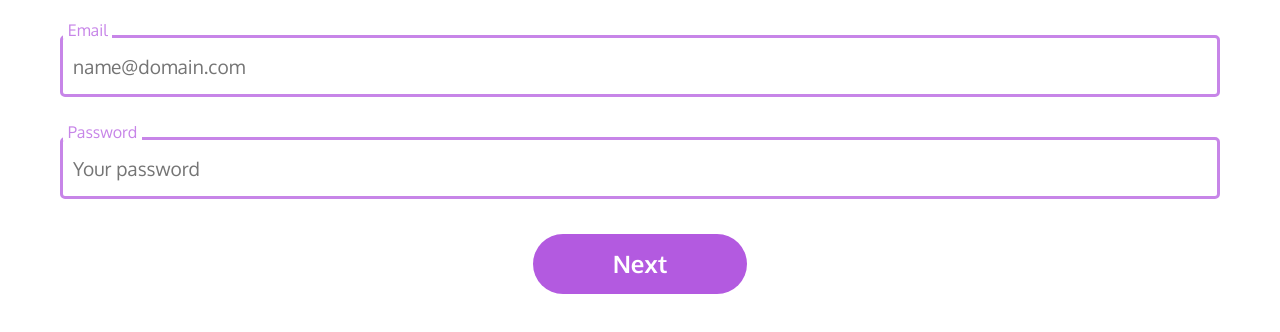
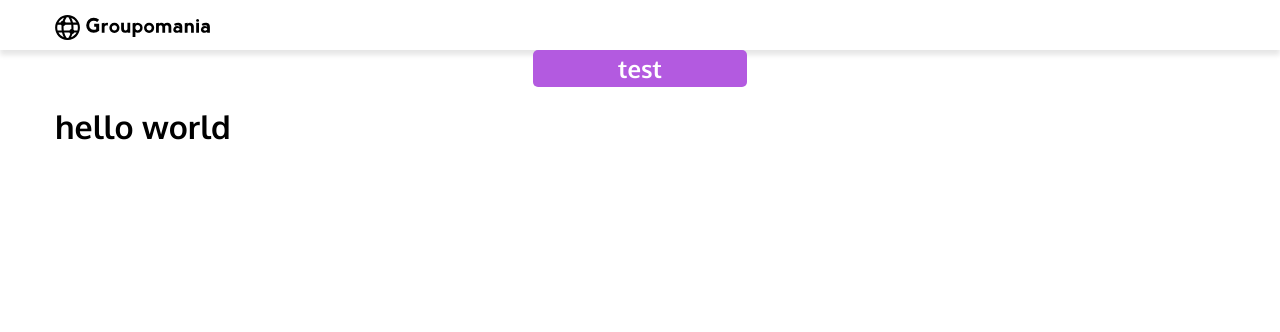
Before and after one commit to diellatseng/ChingYaoTseng_7_20042021_frontend, a Vue app: page /#/ in a window 1280 px wide. Before the commit this address led to /#/login. Shown: the top 332 px of the page. Built offline with nearby package versions, Linux system fonts and the light colour scheme.

Commit message:
add create post component

```diff
--- a/src/components/AppButton.vue
+++ b/src/components/AppButton.vue
@@ -19,7 +19,8 @@ export default {
         rounded: 'rounded'
       },
       sizes: {
-        normal: ''
+        normal: '',
+        small: 'small'
       }
     }
   },
@@ -50,19 +51,20 @@ export default {
 
 <style scoped lang="scss">
 .button {
+  width:150px;
   display:flex;
-  width:150px;
   justify-content:center;
   align-items:center;
-  transition-duration: 0.4s;
-  background-color: $color-primary;
   margin: auto;
   padding: 1rem 2rem;
+  border-radius: 5px;
+  transition-duration: 0.4s;
   font-size: 1.5rem;
   font-weight: bold;
   text-align: center;
   text-decoration: none;
   color: white;
+  background-color: $color-primary;
   cursor: pointer;
 
   &:hover {
@@ -73,4 +75,9 @@ export default {
 .rounded {
   border-radius: 3rem;
 }
+
+.small {
+  padding-top: .3rem;
+  padding-bottom: .3rem;
+}
 </style>
--- /dev/null
+++ b/src/components/PostCreate.vue
@@ -0,0 +1,16 @@
+<template>
+  <div class="container">
+      <AppButton size="small">test</AppButton>
+      <h1>hello world</h1>
+  </div>
+</template>
+
+<script>
+import AppButton from "@/components/AppButton.vue";
+
+export default {
+  components: {
+    AppButton,
+  },
+};
+</script>
--- a/src/views/Home.vue
+++ b/src/views/Home.vue
@@ -1,14 +1,18 @@
 <template>
+  <div class="div">
     <Header />
-
+    <PostCreate></PostCreate>
+  </div>
 </template>
 
 <script>
 import Header from "@/components/Header.vue";
+import PostCreate from "../components/PostCreate.vue";
 
 export default {
-    components: {
-        Header
-    }
-}
+  components: {
+    Header,
+    PostCreate,
+  },
+};
 </script>
```
